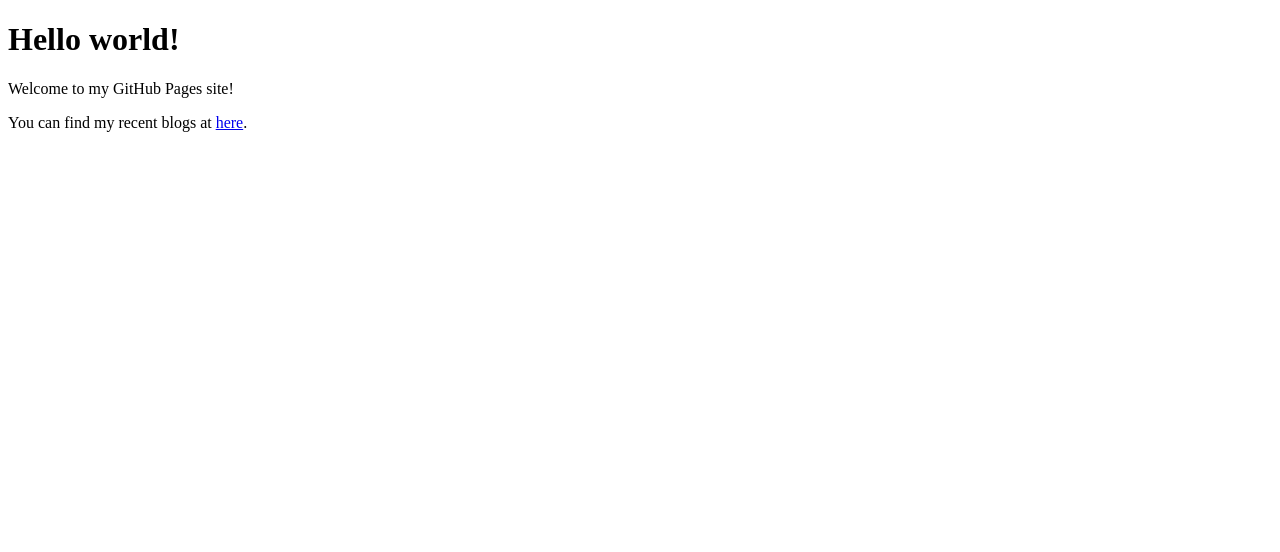
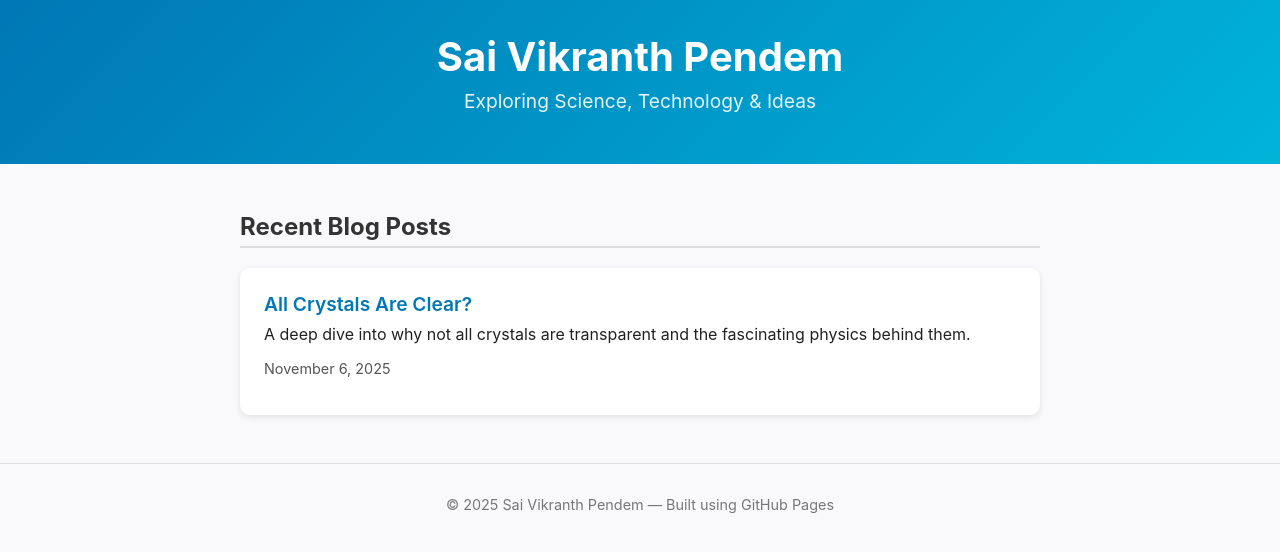
Before and after one commit to saivikranthp/saivikranthp.github.io, a plain HTML site: page index.html in a window 1280 px wide. Drawn offline with Linux system fonts and the light colour scheme.

Commit message:
Update index.html

```diff
--- a/index.html
+++ b/index.html
@@ -1,11 +1,112 @@
 <!DOCTYPE html>
-<html>
-  <head>
-    <title>My GitHub Pages Site</title>
-  </head>
-  <body>
-    <h1>Hello world!</h1>
-    <p>Welcome to my GitHub Pages site!</p>
-    <p>You can find my recent blogs at <a href="Are_All_Crystals_Clear__.html">here</a>.</p>
-  </body>
+<html lang="en">
+<head>
+  <meta charset="UTF-8" />
+  <meta name="viewport" content="width=device-width, initial-scale=1.0" />
+  <title>Sai Vikranth Pendem | Blog</title>
+  <style>
+    body {
+      font-family: "Inter", "Segoe UI", sans-serif;
+      background: #f9f9fb;
+      color: #222;
+      margin: 0;
+      padding: 0;
+    }
+
+    header {
+      background: linear-gradient(135deg, #0077b6, #00b4d8);
+      color: white;
+      padding: 2rem 1rem;
+      text-align: center;
+    }
+
+    header h1 {
+      margin: 0;
+      font-size: 2.5rem;
+    }
+
+    header p {
+      margin-top: 0.5rem;
+      font-size: 1.2rem;
+      opacity: 0.9;
+    }
+
+    main {
+      max-width: 800px;
+      margin: 3rem auto;
+      padding: 0 1rem;
+    }
+
+    h2 {
+      border-bottom: 2px solid #ddd;
+      padding-bottom: 0.3rem;
+      color: #333;
+    }
+
+    .blog-list {
+      list-style: none;
+      padding: 0;
+    }
+
+    .blog-list li {
+      background: white;
+      margin-bottom: 1.5rem;
+      padding: 1.5rem;
+      border-radius: 10px;
+      box-shadow: 0 2px 6px rgba(0,0,0,0.1);
+      transition: transform 0.2s ease, box-shadow 0.2s ease;
+    }
+
+    .blog-list li:hover {
+      transform: translateY(-4px);
+      box-shadow: 0 6px 12px rgba(0,0,0,0.15);
+    }
+
+    .blog-list a {
+      text-decoration: none;
+      color: #0077b6;
+      font-size: 1.2rem;
+      font-weight: 600;
+    }
+
+    footer {
+      text-align: center;
+      padding: 2rem 0;
+      color: #777;
+      border-top: 1px solid #ddd;
+      margin-top: 3rem;
+      font-size: 0.9rem;
+    }
+
+    @media (max-width: 600px) {
+      header h1 {
+        font-size: 2rem;
+      }
+      main {
+        margin: 2rem auto;
+      }
+    }
+  </style>
+</head>
+<body>
+  <header>
+    <h1>Sai Vikranth Pendem</h1>
+    <p>Exploring Science, Technology & Ideas</p>
+  </header>
+
+  <main>
+    <h2>Recent Blog Posts</h2>
+    <ul class="blog-list">
+      <li>
+        <a href="Are_All_Crystals_Clear__.html">All Crystals Are Clear?</a>
+        <p style="margin-top: 0.5rem;">A deep dive into why not all crystals are transparent and the fascinating physics behind them.</p>
+        <p style="color:#555; font-size:0.9rem;">November 6, 2025</p>
+      </li>
+    </ul>
+  </main>
+
+  <footer>
+    © 2025 Sai Vikranth Pendem — Built using GitHub Pages
+  </footer>
+</body>
 </html>
```
